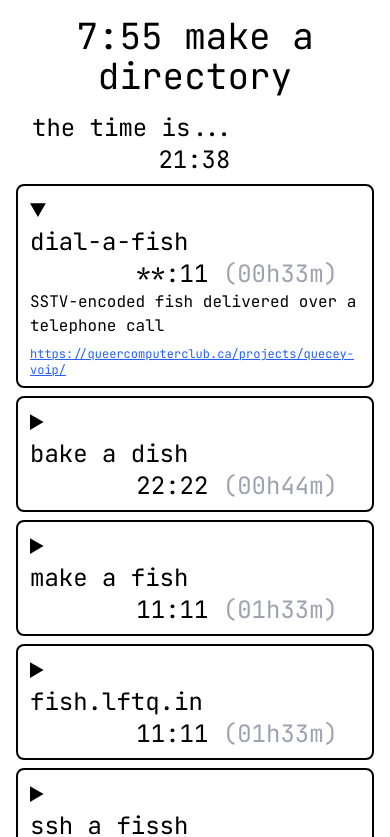
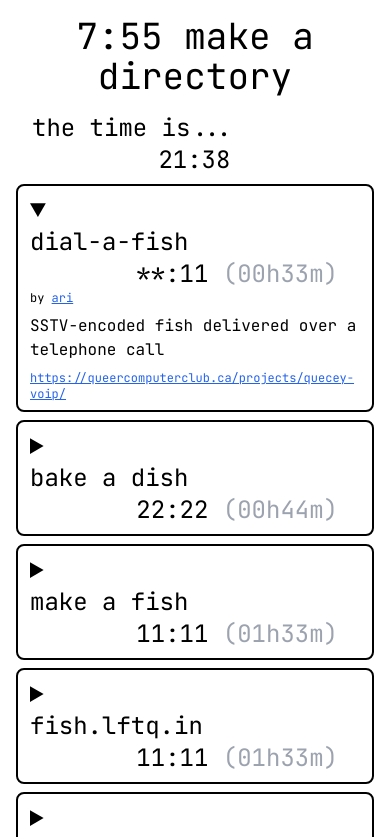
Before and after one commit to breqdev/directory, a React (Vite) app: page / in a window 390 px wide. Shown: the top 837 px of the page. Built offline with nearby package versions, Linux system fonts and the light colour scheme.

Commit message:
dark theme! plus attribution

```diff
--- a/src/App.tsx
+++ b/src/App.tsx
@@ -28,10 +28,12 @@ function GeneratorView({
   generator,
   onFocus,
   open,
+  dark,
 }: {
   generator: Generator;
   onFocus: () => void;
   open: boolean;
+  dark: boolean;
 }) {
   const timeUntil = timeUntilGenerator(generator);
   const state: "later" | "soon" | "now" =
@@ -80,8 +82,29 @@ function GeneratorView({
         </div>
       </summary>
       <div className="flex flex-col gap-2">
+        <p className="text-xs">
+          by{" "}
+          {generator.authors.map((author, i) => (
+            <>
+              <a
+                className={
+                  "underline " + (dark ? "text-blue-400" : "text-blue-600")
+                }
+                href={author.url}
+              >
+                {author.name}
+              </a>
+              {i < generator.authors.length - 1 ? ", " : ""}
+            </>
+          ))}
+        </p>
         <p>{generator.description}</p>
-        <p className="lg:hidden text-xs text-blue-600 underline">
+        <p
+          className={
+            "lg:hidden text-xs underline " +
+            (dark ? "text-blue-400" : "text-blue-600")
+          }
+        >
           <a href={generator.url}>{generator.url}</a>
         </p>
       </div>
@@ -108,8 +131,19 @@ export default function App() {
     sortedGenerators[0]
   );
 
+  const [dark, setDark] = useState(false);
+
+  document.body.className = dark ? "bg-black" : "bg-white";
+
   return (
-    <div className="flex flex-row p-4 gap-4 font-mono flex-grow h-full w-full">
+    <div
+      className={
+        "flex flex-row p-4 gap-4 flex-grow h-full w-full transition-colors " +
+        (dark
+          ? "font-display bg-black text-amber-200"
+          : "font-mono bg-white text-black")
+      }
+    >
       <div className="flex flex-col w-full gap-2 max-w-2xl">
         <h1 className="text-4xl text-center mb-2">7:55 make a directory</h1>
 
@@ -127,15 +161,96 @@ export default function App() {
               key={generator.name}
               open={generator === focusedGenerator}
               onFocus={() => setFocusedGenerator(generator)}
+              dark={dark}
             />
           ))}
         </div>
+
+        <div className="flex flex-grow" />
+
+        <details className="border-2 rounded-lg px-3 py-2 border-gray-400 text-gray-400">
+          <summary>settings / about / credits</summary>
+          <div className={"text-sm " + (dark ? "text-white" : "text-gray-600")}>
+            <p>
+              this site collects "11:11 make a fish"-inspired websites with
+              their corresponding wall clock time. it was made with {"<3"} by{" "}
+              <a
+                href="https://breq.dev/"
+                className={
+                  "underline " + (dark ? "text-blue-400" : "text-blue-600")
+                }
+              >
+                brooke
+              </a>
+              .
+            </p>
+            <p>
+              also check out{" "}
+              <a
+                href="https://approaching.lftq.in/"
+                className={
+                  "underline " + (dark ? "text-blue-400" : "text-blue-600")
+                }
+              >
+                approaching.lftq.in
+              </a>{" "}
+              for a more minimalist concept.
+            </p>
+            <p>
+              toggle theme:{" "}
+              <button
+                className={
+                  "underline " +
+                  (dark ? "font-bold text-blue-400" : "text-blue-600")
+                }
+                onClick={() => setDark(true)}
+              >
+                dark
+              </button>{" "}
+              /{" "}
+              <button
+                className={
+                  "underline " +
+                  (dark ? "text-blue-400" : "font-bold text-blue-600")
+                }
+                onClick={() => setDark(false)}
+              >
+                light
+              </button>
+              .
+            </p>
+            <p>
+              font:{" "}
+              {dark ? (
+                <a
+                  href="https://fontstruct.com/fontstructions/show/2145556/daktronics-9x15"
+                  className="text-blue-400 underline"
+                >
+                  daktronics 9x15 by bentheminer
+                </a>
+              ) : (
+                <a
+                  href="https://www.jetbrains.com/lp/mono/"
+                  className="text-blue-600 underline"
+                >
+                  jetbrains mono
+                </a>
+              )}
+              .
+            </p>
+          </div>
+        </details>
       </div>
-      <div className="hidden lg:flex flex-grow rounded-lg border-2 border-black flex-col gap-2 pt-2 overflow-clip">
+      <div
+        className={
+          "hidden lg:flex flex-grow rounded-lg border-2 flex-col gap-2 pt-2 overflow-clip " +
+          (dark ? "border-amber-200" : "border-black")
+        }
+      >
         <h1 className="text-center text-4xl">{focusedGenerator.name}</h1>
         <iframe
           src={focusedGenerator.url}
-          className="w-full flex-grow"
+          className="w-full flex-grow bg-white"
           title={focusedGenerator.name}
         />
       </div>
--- a/src/data.ts
+++ b/src/data.ts
@@ -1,12 +1,18 @@
 export type ClockTime = {
   hours: number;
   minutes: number;
+};
+
+export type Author = {
+  name: string;
+  url: string;
 };
 
 export type Generator = {
   url: string;
   name: string;
   description: string;
+  authors: Author[];
   protocol: string;
   clockTimes: ClockTime[];
   canonicalTime: string;
@@ -18,6 +24,7 @@ export const generators: Generator[] = [
     name: "make a fish",
     description:
       "a random fish generator that only works at 11:11 each morning and evening, in your local timezone.",
+    authors: [{ name: "willow", url: "https://weepingwitch.github.io/" }],
     protocol: "http",
     clockTimes: [
       { hours: 11, minutes: 11 },
@@ -29,6 +36,7 @@ export const generators: Generator[] = [
     url: "https://fish.lftq.in/",
     name: "fish.lftq.in",
     description: "minecraft-inspired 3D fish",
+    authors: [{ name: "luke", url: "https://lukefelixtaylor.com/" }],
     protocol: "http",
     clockTimes: [
       { hours: 11, minutes: 11 },
@@ -40,6 +48,7 @@ export const generators: Generator[] = [
     url: "https://tris.fyi/dish",
     name: "bake a dish",
     description: "a random allrecipies generator that only works as 22:22",
+    authors: [{ name: "tris", url: "https://tris.fyi/" }],
     protocol: "http",
     clockTimes: [{ hours: 22, minutes: 22 }],
     canonicalTime: "22:22",
@@ -48,6 +57,10 @@ export const generators: Generator[] = [
     url: "https://fissh.breq.dev/",
     name: "ssh a fissh",
     description: "a random ASCII fish generator that works over SSH",
+    authors: [
+      { name: "brooke", url: "https://breq.dev/" },
+      { name: "ava", url: "https://avasilver.dev/" },
+    ],
     protocol: "ssh",
     clockTimes: [
       { hours: 11, minutes: 11 },
@@ -60,6 +73,7 @@ export const generators: Generator[] = [
     name: "X11:11 make a fish",
     description:
       "a random fish generator that connects to your X11 server to draw a fish",
+    authors: [{ name: "mia", url: "https://miakizz.quest/" }],
     protocol: "x11",
     clockTimes: [
       { hours: 11, minutes: 11 },
@@ -71,6 +85,7 @@ export const generators: Generator[] = [
     url: "https://makeabyte.lftq.in/",
     name: "2:55 make a byte",
     description: "random byte generator that shows the ASCII, bin, and hex",
+    authors: [{ name: "luke", url: "https://lukefelixtaylor.com/" }],
     protocol: "http",
     clockTimes: [
       { hours: 2, minutes: 55 },
@@ -82,6 +97,7 @@ export const generators: Generator[] = [
     url: "https://queercomputerclub.ca/projects/quecey-voip/",
     name: "dial-a-fish",
     description: "SSTV-encoded fish delivered over a telephone call",
+    authors: [{ name: "ari", url: "https://adryd.com/" }],
     protocol: "tel",
     clockTimes: Array.from({ length: 23 }, (_, i) => ({
       hours: i,
--- a/src/index.css
+++ b/src/index.css
@@ -3,6 +3,11 @@
   text-rendering: optimizeLegibility;
   -webkit-font-smoothing: antialiased;
   -moz-osx-font-smoothing: grayscale;
+}
+
+@font-face {
+  font-family: Daktronics9x15;
+  src: url("/daktronics-9x15.otf") format("opentype");
 }
 
 html,
--- a/tailwind.config.js
+++ b/tailwind.config.js
@@ -4,6 +4,7 @@ export default {
   theme: {
     fontFamily: {
       mono: ["JetBrains Mono", "monospace"],
+      display: ["Daktronics9x15", "monospace"],
     },
     extend: {},
   },
```
Also changed, not shown: public/daktronics-9x15.otf (added).
